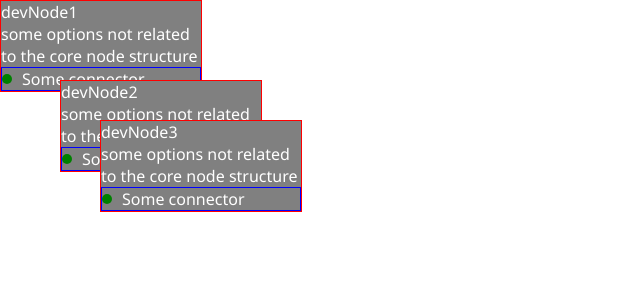
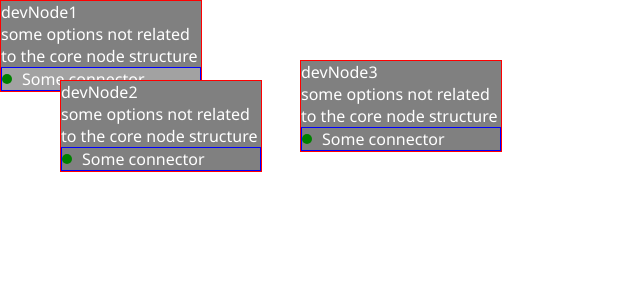
Before and after one commit to yolisses0/nodes-editor, a SvelteKit app: page / in a window 1280 px wide. In both pictures the pointer is over the element 101 px from the left and 79 px from the top of the page. Shown: the top 300 px of the page, without its empty margins (0-640 px from the left). Built offline with nearby package versions, Linux system fonts and the light colour scheme.

Commit message:
Style ConnectorItemContent

```diff
--- a/src/routes/ConnectorItemContent.svelte
+++ b/src/routes/ConnectorItemContent.svelte
@@ -14,4 +14,8 @@
 		flex-direction: row;
 		align-items: center;
 	}
+
+	.connector-item-content:hover {
+		background-color: #fff4;
+	}
 </style>
--- a/src/routes/devNodes.ts
+++ b/src/routes/devNodes.ts
@@ -6,5 +6,5 @@ const zoom = 20;
 export const devNodes: Node[] = [
 	{ id: 'devNode1', position: new Vector(0 * zoom, 0 * zoom) },
 	{ id: 'devNode2', position: new Vector(3 * zoom, 4 * zoom) },
-	{ id: 'devNode3', position: new Vector(5 * zoom, 6 * zoom) },
+	{ id: 'devNode3', position: new Vector(15 * zoom, 3 * zoom) },
 ];
```
